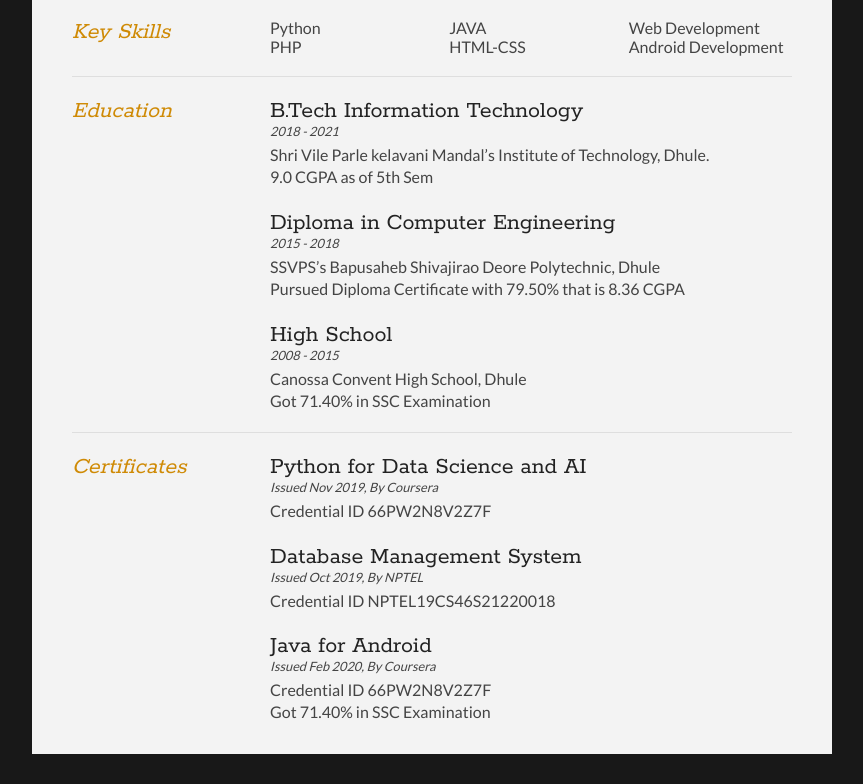
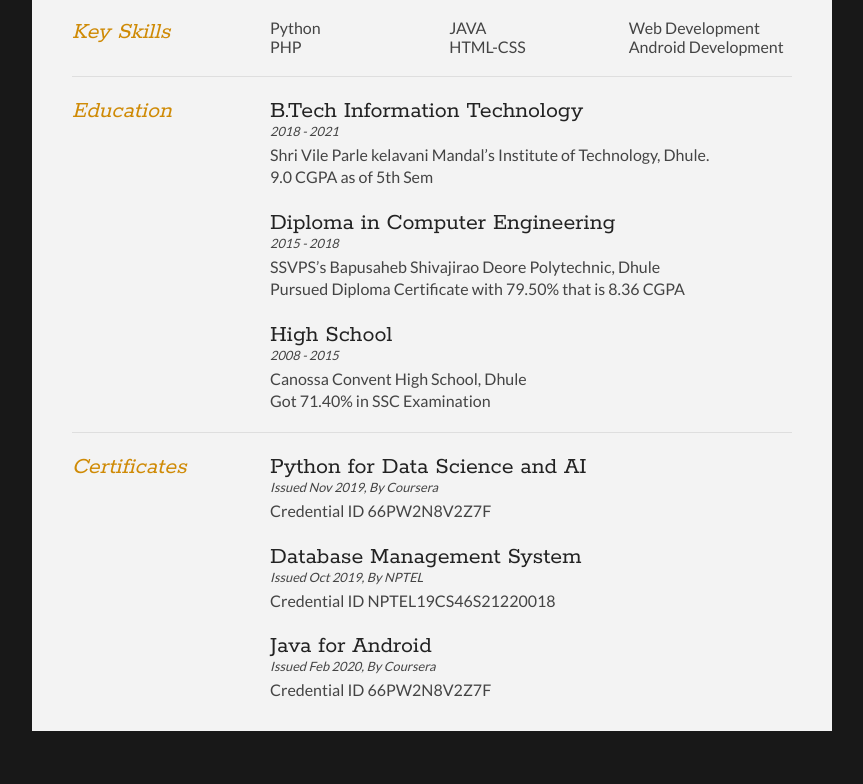
Before and after one commit to aliarslanansari/resume, a plain HTML site: page index.html in a window 1280 px wide. Shown: the part 689-1473 px from the top of the page, without its empty margins (208-1071 px from the left). After the commit the page ends 1450 px from the top, so only its background shows below. Drawn offline with Linux system fonts and the light colour scheme.

Commit message:
Update index.html

```diff
--- a/index.html
+++ b/index.html
@@ -140,8 +140,7 @@ Got 71.40% in SSC Examination</p>
 				<article>
 					<h2>Java for Android</h2>
 					<p class="subDetails">Issued Feb 2020, By Coursera</p>
-					<p>Credential ID 66PW2N8V2Z7F<br>
-Got 71.40% in SSC Examination</p>
+					<p>Credential ID 66PW2N8V2Z7F</p>
 				</article>
 			</div>
 			<div class="clear"></div>
```
